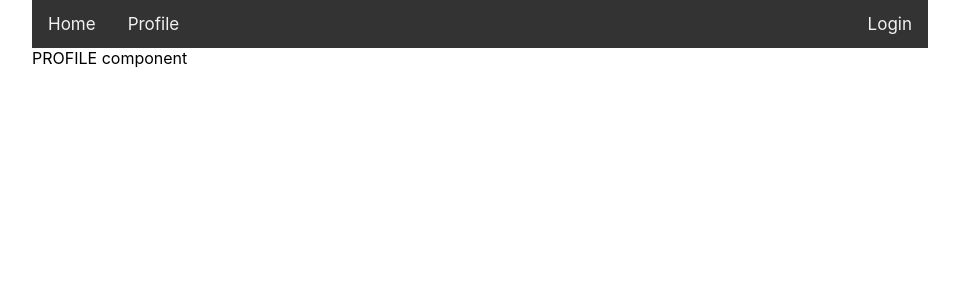
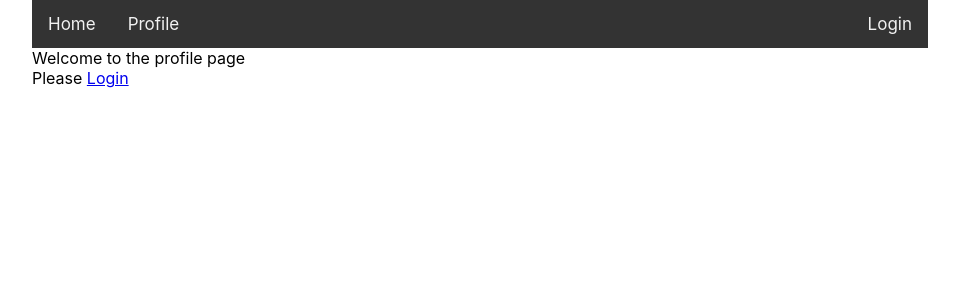
Before and after one commit to miroadamy-practice/s-udemy-aws-ts-cdk, a React (Create React App) app in the folder space-finder-frontend/: page /profile in a window 1280 px wide. Shown: the top 300 px of the page, without its empty margins (160-1119 px from the left). Built offline with nearby package versions, Linux system fonts and the light colour scheme.

Commit message:
Context dependent Profile page

```diff
--- a/space-finder-frontend/src/components/App.tsx
+++ b/space-finder-frontend/src/components/App.tsx
@@ -44,7 +44,9 @@ export class App extends React.Component<{}, AppState> {
               <Route exact path='/login'>
                 <Login authService={this.authService} setUser={this.setUser}/>
               </Route>
-              <Route exact path='/profile' component={Profile}/>
+              <Route exact path='/profile'>
+                <Profile authService={this.authService} user={this.state.user} />
+              </Route>
             </Switch>
           </div>
         </Router>
--- a/space-finder-frontend/src/components/Profile.tsx
+++ b/space-finder-frontend/src/components/Profile.tsx
@@ -1,11 +1,36 @@
 import React from 'react';
+import { Link } from 'react-router-dom';
+import { User, UserAttribute } from '../model/Model';
+import { AuthService } from '../services/AuthService';
 
-export class Profile extends React.Component {
+
+interface ProfileState {
+    userAttributes: UserAttribute[]
+
+}
+
+interface ProfileProps {
+    user: User | undefined,
+    authService: AuthService
+
+}
+
+export class Profile extends React.Component<ProfileProps, ProfileState> {
 
     render(): React.ReactNode {
+        let profileSpace: any
+
+        if (this.props.user) {
+            profileSpace = <h3>Hello {this.props.user.userName}</h3>
+        } else {
+            profileSpace = <div>
+                Please <Link to='/login'>Login</Link>
+            </div>
+        }
         return (
             <div>
-                PROFILE component
+                Welcome to the profile page
+                {profileSpace}
             </div>
         )
     }
--- a/space-finder-frontend/src/model/Model.ts
+++ b/space-finder-frontend/src/model/Model.ts
@@ -2,3 +2,8 @@ export interface User {
     userName: string,
     email: string
 }
+
+export interface UserAttribute {
+    Name: string,
+    Value: string
+}
```
Also changed, not shown: 1 other file (tests, documents, lock files or other folders).
